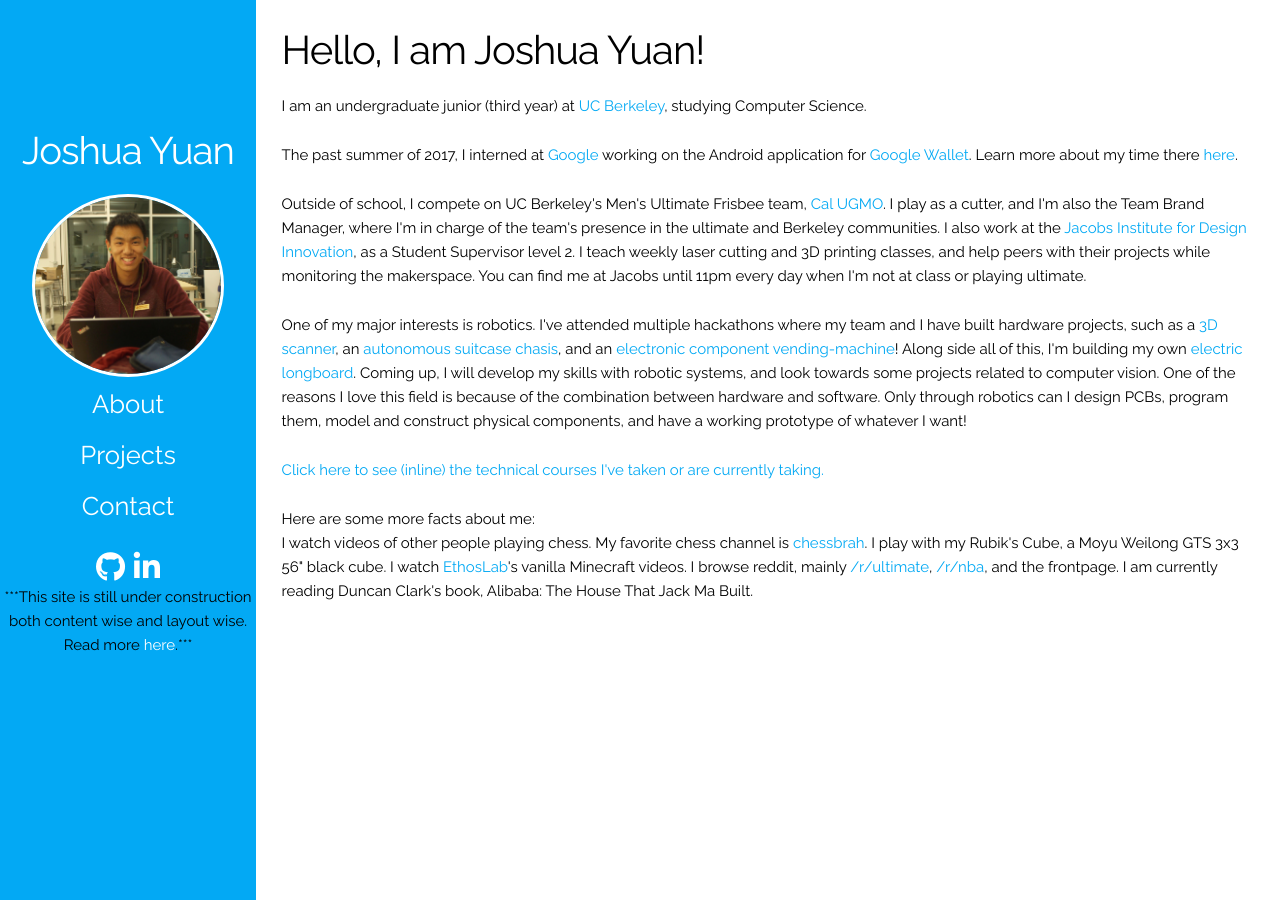
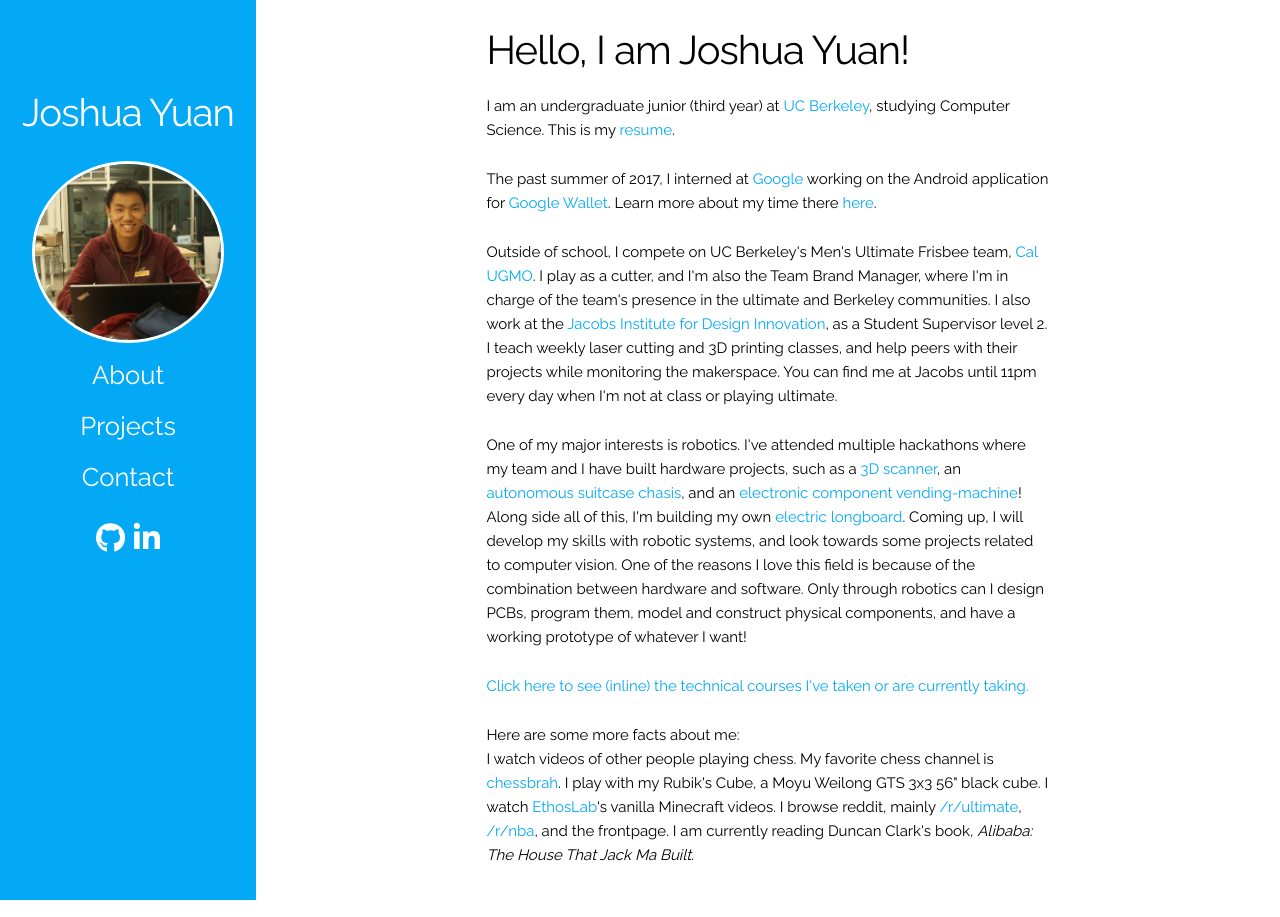
Before and after one commit to joshuayuan/joshuayuan-old-site, a Jekyll site: the page built from about.html, in a window 1280 px wide. Built offline with Jekyll 4.4.1, drawn with Linux system fonts in a browser that asks for light colours; nearby versions of some CDN libraries; comment, search, counter and statistics services are not loaded.

Commit message:
add resume, edit format of home page, edit sidebar appearance.

```diff
--- a/404.html
+++ b/404.html
@@ -2,8 +2,8 @@
 layout: default
 title: 404
 ---
-<span class="main">
+<span class="main centered">
 <h1>"404!!"</h1>
-<p>uh oh, go use the sidebar to take you where you want! </p>
-<p><a href="{{site.url}}">click here</a> or the sidebar to return home </p>
+<p>Everything is okay though, go use the sidebar to take you where you want! :) </p>
+<p><a href="{{site.url}}">click here</a> or somewhere on the sidebar to feel better! </p>
 </span>
--- a/_includes/intro.html
+++ b/_includes/intro.html
@@ -1,4 +1,4 @@
 <p class="nospace"> Hi! I'm </p>
 <h1 style="text-align: center"> Joshua Yuan</h1>
-<p> A second year (sophomore) majoring in computer science at UC Berkeley.</p>
-<p> Click <a href="{{ site.url }}/about.html">here</a> to learn more about me, or check out my projects below! </p>
+<p> A junior (third year) majoring in computer science at UC Berkeley.</p>
+<p> Click <b><a href="{{ site.url }}/about.html">here</a></b> to learn more about me, or check out my projects below! </p>
--- a/_includes/sidebar.html
+++ /dev/null
@@ -1,5 +0,0 @@
-<!-- <h1> Joshua Yuan </h1>
-<img src=".\profile_picture_1.jpg" alt="profile pic" width="15%" class="circle-image"/>
-<h2>About</h2>
-<h2>Projects</h2>
-<h2>Contact</h2> -->
--- a/_layouts/default.html
+++ b/_layouts/default.html
@@ -36,7 +36,6 @@
         <li><a href="https://www.linkedin.com/in/joshua-yuan"><i class="fa fa-linkedin fa-2x" aria-hidden="true"></i>
         </a></li>
       </ul>
-      <p>***This site is still under construction both content wise and layout wise. Read more <a href="{{site.url }}/about.html#sitestatus">here</a>.***</p>
     </div>
 
     {{ content }}
--- a/_layouts/home.html
+++ b/_layouts/home.html
@@ -9,7 +9,6 @@ redirect_from:
 <section id="intro" class="main centered">
     {% include intro.html %}
 </section>
-<hr class="hline main">
 <section id="projects" class="main centered">
     <h1 style="text-align: center"> Projects </h1>
     <div class="grid">
@@ -27,7 +26,6 @@ redirect_from:
     {% endfor %}
   </div>
 </section>
-<hr class="hline main">
 <section id="contact" class="main centered">
     {% include contact.html %}
 </section>
--- a/about.html
+++ b/about.html
@@ -3,7 +3,7 @@ layout: default
 ---
 <span class="main">
 <h1>Hello, I am Joshua Yuan!</h1>
-<p>I am an undergraduate junior (third year) at <a href="http://www.berkeley.edu/">UC Berkeley</a>, studying Computer Science.<p>
+<p>I am an undergraduate junior (third year) at <a href="http://www.berkeley.edu/">UC Berkeley</a>, studying Computer Science. This is my <a href="{{ base.url }}/assets/documents/JoshuaYuanResumeFall17.pdf">resume</a>.<p>
 <p>The past summer of 2017, I interned at <a href="https://www.google.com/about/">Google</a> working on the Android application for <a href="https://www.google.com/wallet/">Google Wallet</a>. Learn more about my time there <a href="{{ base.url }}/projects/wallet.html">here</a>.</p>
 <p>Outside of school, I compete on UC Berkeley's Men's Ultimate Frisbee team, <a href="https://www.facebook.com/CalUGMO/">Cal UGMO</a>. I play as a cutter, and I'm also the Team Brand Manager, where I'm in charge of the team's presence in the ultimate and Berkeley communities.
 I also work at the <a href="http://jacobsinstitute.berkeley.edu/">Jacobs Institute for Design Innovation</a>, as a Student Supervisor level 2. I teach weekly laser cutting and 3D printing classes, and help peers with their projects while monitoring the makerspace. You can find me at Jacobs until 11pm every day when I'm not at class or playing ultimate.</p>
@@ -29,5 +29,5 @@ I watch videos of other people playing chess. My favorite chess channel is <a hr
 I play with my Rubik's Cube, a Moyu Weilong GTS 3x3 56" black cube.
 I watch <a href="https://www.youtube.com/user/EthosLab">EthosLab</a>'s vanilla Minecraft videos.
 I browse reddit, mainly <a href="https://www.reddit.com/r/ultimate/">/r/ultimate</a>, <a href="https://www.reddit.com/r/nba/">/r/nba</a>, and the frontpage.
-I am currently reading Duncan Clark's book, Alibaba: The House That Jack Ma Built.</p>
+I am currently reading Duncan Clark's book, <em>Alibaba: The House That Jack Ma Built</em>.</p>
 </span>
--- a/assets/stylesheets/styles.css
+++ b/assets/stylesheets/styles.css
@@ -6,6 +6,7 @@
 body {
     margin: 0;
     box-sizing: border-box;
+    overflow-y: scroll;
 }
 
 * {
@@ -26,8 +27,7 @@ body {
     text-align: center;
     background-color: #03A9F4;
     z-index: 2;
-    /*border-right: #0288D1 solid .75vh;*/
-    padding-top: 10%;
+    padding-top: 10vh;
 }
 #sidebar h1 {
     font-size: 3vw;
@@ -38,6 +38,7 @@ body {
 #profile {
     border-radius: 50%;
     border: 0.25em white solid;
+    margin: 0.5vh
 }
 #toc {
     list-style: none;
@@ -74,9 +75,9 @@ body {
     position: relative;
     display: block;
     width: 80%;
-    padding-left: 2vw;
-    padding-right: 2vw;
     padding: 2vw;
+    padding-left: 18vw;
+    padding-right: 18vw;
     float: right;
     margin: 0 auto;
 }
@@ -91,8 +92,8 @@ body {
     margin: 0;
 }
 #projects{
-    padding-top: 2vh;
     background-color: white;
+    padding: 2vh 2vw 0 2vw
 }
 #contact {
     padding-top: 2vh;
```
Also changed, not shown: 1 other file.
